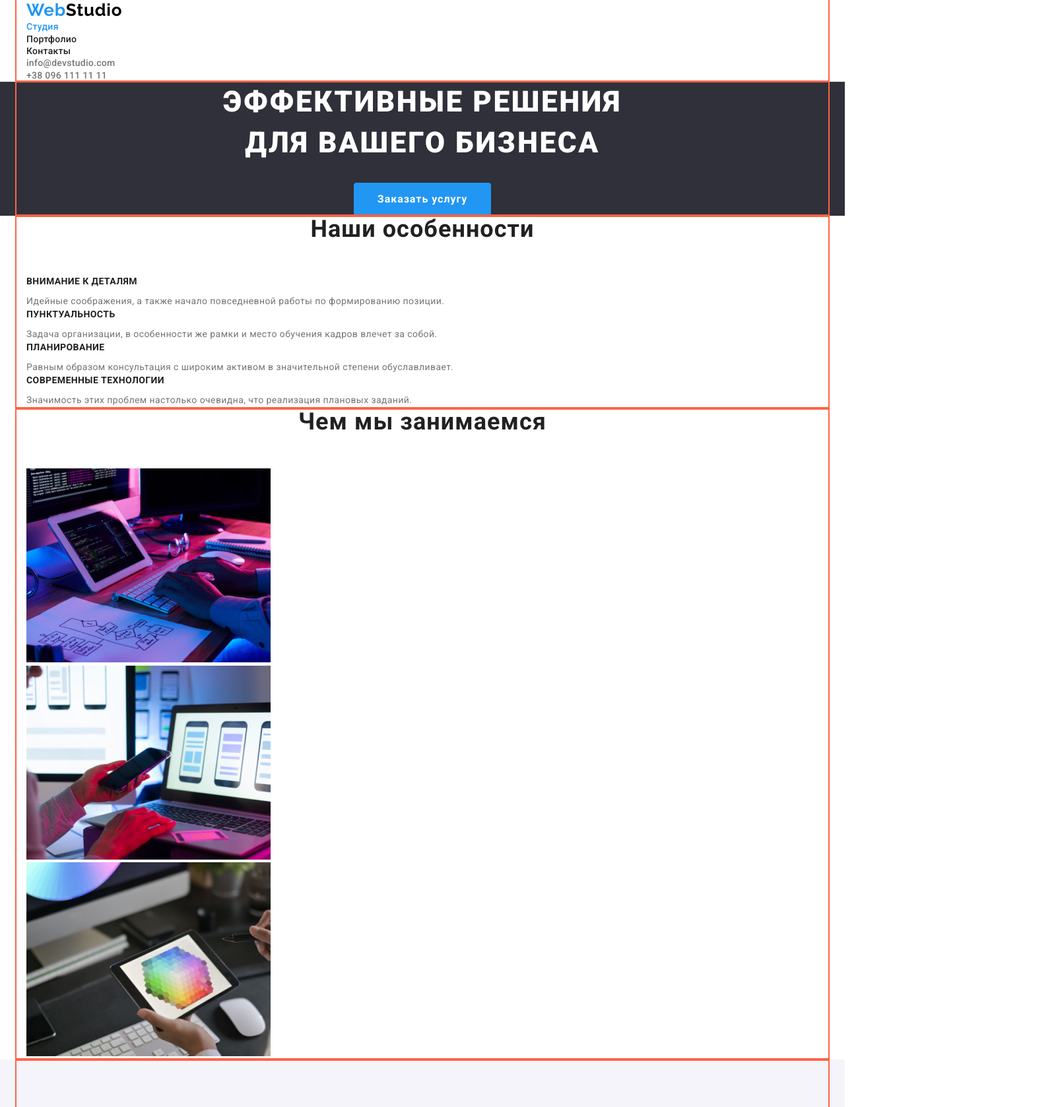
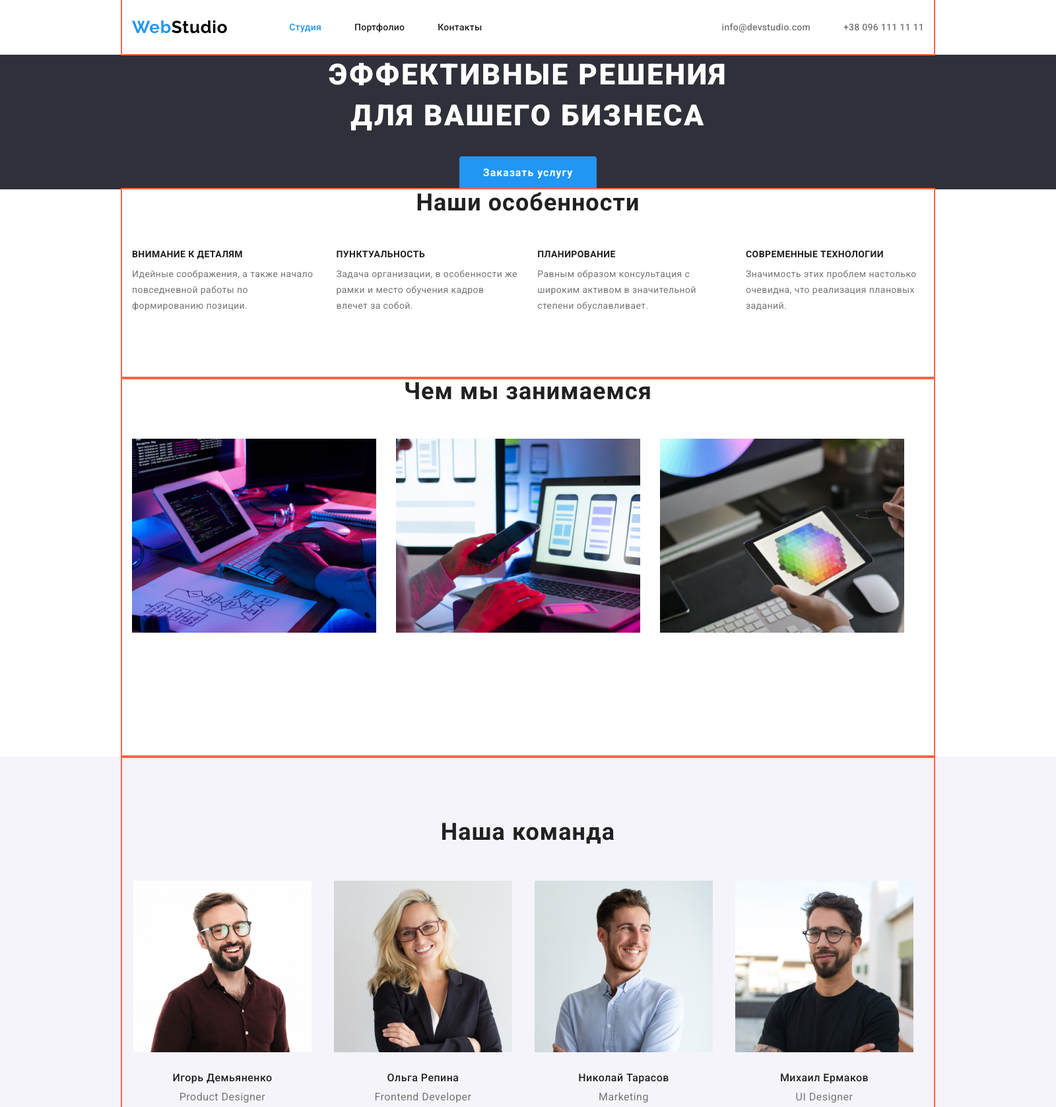
Before and after one commit to ASToliarchuk/goit-markup-hw-03, a plain HTML site: page index.html in a window 1280 px wide. Shown: the top 1678 px of the page at 66% size, 1600 px wide, since content can reach past the window. Drawn offline with nearby package versions, Linux system fonts and the light colour scheme.

Commit message:
Вносить зміни та доопрацювання

```diff
--- a/css/styles.css
+++ b/css/styles.css
@@ -33,6 +33,7 @@
  }
 
  body {
+    width: 1600px;
      color: var(--primary-text-color);
      background-color: #FFFFFF;
 
@@ -64,6 +65,9 @@
 
  ul {
      list-style: none;
+ }
+ img{
+    display: block;
  }
 
  h1,
@@ -101,10 +105,38 @@ header{
  }
 
 
+/* Навигация */
 
+nav{
+    display: flex;
+    align-items: center;
+}
+
+  .header-nav{
+    display: flex;
+  }
 
 
  /* site-nav */
+
+ .site-nav{
+    margin-top: 32px;
+    margin-bottom: 32px;
+    margin-left: 93px;
+    display: flex;
+    align-items: center;
+    }
+
+    .site-nav li {
+        margin-right: 50px;
+        /* outline: 1px solid tomato; */
+    }
+
+    .site-nav li:last-child{
+        margin-right: 0%;
+    }
+
+
  .site-nav .link{
      color: var(--secondary-text-color);
      font-family: 'Roboto';
@@ -129,6 +161,20 @@ header{
 
 
  /* auth-nav */
+
+.auth-nav{
+    margin-left: auto;
+    display: flex;
+    align-items: center;
+}
+.auth-nav li{
+    margin-right: 50px;
+}
+
+.auth-nav li:last-child {
+    margin-right: 0%;
+}
+
 .auth-nav .link-mail{
     color: var(--primary-text-color);
     text-decoration: none;
@@ -179,11 +225,28 @@ header{
     }
 
     .hero-title{
+        width: 1600px;
         background-color: #2F303A;
         text-align: center;
     }
 
  /* Наши особенности */
+
+ .feature-list{
+    display: flex;
+ }
+
+ .feature-list li{
+    margin-right: 30px;
+    margin-bottom: 94px;
+    min-width: 270px;
+    min-height: 101px;
+ }
+
+ .feature-list li:last-child {
+     margin-right: 0%;
+ }
+
  .feature-list .title{
      color: var(--secondary-text-color);
 
@@ -220,15 +283,46 @@ header{
        margin-bottom: 50px;
    }
 
+   .titlt-example{
+    display: flex;
+   }
+
+   .titlt-example li{
+    margin-right: 30px;
+    margin-bottom: 188px;
+   }
+
+   .titlt-example li:last-child {
+       margin-right: 0%;
+   }
+
 
  /* Команда */
  .team-section{
+    text-align: center;
     background-color: #F5F4FA;
+ }
+
+ .section-title{
+    margin-bottom: 50px;
  }
 
  .section-team{
     padding-bottom: 94px;
     padding-top: 94px;
+ }
+
+ .team-list{
+    display: flex;
+ }
+
+ .title-team{
+    margin-right: 30px;
+    border: 2px solid transparent;
+ }
+
+ .title-team:last-child {
+     margin-right: 0%;
  }
 
 
@@ -252,13 +346,34 @@ header{
      letter-spacing: 0.03em;
  }
 
+ /* Фильтр */
+ .button-list{
+ display: flex;
+ justify-content: center;
+ }
+
  /* Портфолио */
 
- .portfolio-foto{
-    margin-bottom: 20px;
+ .filter-button{
+    margin-top: 94px;
+    margin-bottom: 34px;
+    outline: 1px solid tomato;
+ }
+ .list-portfolio{
+    display: flex;
+    flex-wrap: wrap;
+ }
+
+
+ .border-foto{
+    border: 1px solid rgba(238, 238, 238, 1);
+ }
+
+ .item-portfolio{
     margin-right: 30px;
+    margin-bottom: 30px;
+ }
 
- }
  .list-portfolio .title-portfolio{
      color: var(--secondary-text-color);
         font-family: 'Roboto';
@@ -278,13 +393,16 @@ header{
         margin-bottom: 50px;
  }
 
+
+
+
  /* Подвал */
 
 footer{
+    display: flex;
     background-color: #2F303A;
     padding-top: 60px;
     padding-bottom: 60px;
-
 }
 
 .logo-footer{
@@ -296,7 +414,8 @@ footer{
             letter-spacing: 0.03em;
             color: #FFFFFF;
             text-decoration: none;
-            display: flex;
+            display: inline-block;
+            margin-bottom: 20px;
 }
 
 .img-logo-footer{
@@ -318,6 +437,7 @@ footer{
         font-size: 14px;
         line-height: 1.71;
         letter-spacing: 0.03em;
+        margin-bottom: 9px;
  }
 
  .address .link{
@@ -329,6 +449,8 @@ footer{
         font-size: 14px;
         line-height: 1.71;
         letter-spacing: 0.03em;
+        display: inline-block;
+        margin-bottom: 9px;
  }
 
 
@@ -348,7 +470,6 @@ footer{
         align-items: center;
         text-align: center;
         letter-spacing: 0.06em;
-
 
         padding-top: 10px;
         padding-bottom: 10px;
--- a/index.html
+++ b/index.html
@@ -15,7 +15,7 @@
 <body>
     <!--Шапка-->
     <header>
-        <div class="container">
+        <div class="container header-nav">
             <nav>
                 <a href="./index.html" class="logo">
                     <span class="img-logo">Web</span>Studio
@@ -40,17 +40,14 @@
       <!-- Основной контент -->
      <main>
         <section class="hero-title">
-            <div class="container">
                 <h1>Эффективные решения <br> для вашего бизнеса</h1>
                 <button type="button" class="button-hero">Заказать услугу</button>
-            </div>
-
         </section>
 
      <!--Наши особенности-->
      <section class="section">
 
-        <div class="container">
+        <div class="container feature">
             <h2 class="section-title">Наши особенности</h2>
 
             <ul class="feature-list">
@@ -72,7 +69,6 @@
                 </li>
             </ul>
         </div>
-
      </section>
 
      <!--Чем мы занимаемся-->
@@ -81,10 +77,10 @@
             <div class="container">
                 <h2 class="section-title">Чем мы занимаемся</h2>
 
-                <ul>
-                    <li><img src="./images/box1.jpg" alt="example" width="370" height="294"></li>
-                    <li><img src="./images/box2.jpg" alt="example" width="370" height="294"></li>
-                    <li><img src="./images/box3.jpg" alt="example" width="370" height="294"></li>
+                <ul class="titlt-example">
+                    <li class="exampl-foto"><img src="./images/box1.jpg" alt="example" width="370" height="294"></li>
+                    <li class="exampl-foto"><img src="./images/box2.jpg" alt="example" width="370" height="294"></li>
+                    <li class="exampl-foto"><img src="./images/box3.jpg" alt="example" width="370" height="294"></li>
                 </ul>
             </div>
 
@@ -96,19 +92,19 @@
             <div class="container section-team">
                 <h2 class="section-title">Наша команда</h2>
                 <ul class="team-list">
-                    <li><img class="team-foto" src="./images/img1.jpg" alt="член команди" width="270" height="260">
+                    <li class="title-team"><img class="team-foto" src="./images/img1.jpg" alt="член команди" width="270" height="260">
                         <h3 class="title">Игорь Демьяненко</h3>
                         <p class="team-text">Product Designer</p>
                     </li>
-                    <li><img class="team-foto" src="./images/img2.jpg" alt="член команди" width="270" height="260">
+                    <li class="title-team"><img class="team-foto" src="./images/img2.jpg" alt="член команди" width="270" height="260">
                         <h3 class="title">Ольга Репина</h3>
                         <p class="team-text">Frontend Developer</p>
                     </li>
-                    <li><img class="team-foto" src="./images/img3.jpg" alt="член команди" width="270" height="260">
+                    <li class="title-team"><img class="team-foto" src="./images/img3.jpg" alt="член команди" width="270" height="260">
                         <h3 class="title">Николай Тарасов</h3>
                         <p class="team-text">Marketing</p>
                     </li>
-                    <li><img class="team-foto" src="./images/img4.jpg" alt="член команди" width="270" height="260">
+                    <li class="title-team"><img class="team-foto" src="./images/img4.jpg" alt="член команди" width="270" height="260">
                         <h3 class="title">Михаил Ермаков</h3>
                         <p class="team-text">UI Designer</p>
                     </li>
```
Also changed, not shown: portfolio.html (+20 -16 lines). Lines whose indentation alone changed are shown as unchanged.
